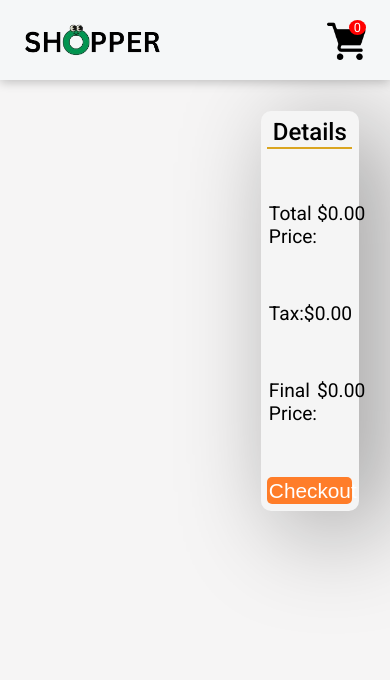
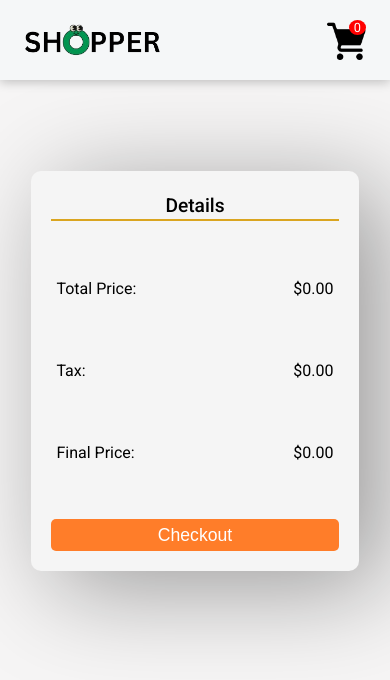
Before and after one commit to ajais-25/Shopper, a React (Vite) app: page /cart in a window 390 px wide. Shown: the top 680 px of the page. Built offline with nearby package versions, Linux system fonts and the light colour scheme.

Commit message:
make cart page responsive

```diff
--- a/src/components/CartCard/CartCard.jsx
+++ b/src/components/CartCard/CartCard.jsx
@@ -1,6 +1,7 @@
 import React from "react";
 import { addItem, removeItem } from "../../features/cart/cartItemSlice";
 import { useDispatch } from "react-redux";
+import { Link } from "react-router-dom";
 
 const CartCard = ({ item }) => {
   const dispatch = useDispatch();
@@ -16,11 +17,17 @@ const CartCard = ({ item }) => {
   return (
     <>
       <div className="cart-product-card">
-        <div className="cart-product-img">
+        <Link to={`../details/${item.id}`} className="cart-product-img">
           <img src={item.image} alt="product" />
-        </div>
+        </Link>
         <div className="cart-product-right">
-          <div className="cart-product-title">{item.title}</div>
+          <Link
+            to={`../details/${item.id}`}
+            style={{ textDecoration: "none", color: "inherit" }}
+            className="cart-product-title"
+          >
+            {item.title}
+          </Link>
           <div className="cart-product-bottom">
             <div className="cart-product-price">${item.price}</div>
             <div className="add-remove-btn">
--- a/src/pages/Cart/Cart.css
+++ b/src/pages/Cart/Cart.css
@@ -53,7 +53,7 @@
     justify-content: space-between;
     align-items: center;
     /* margin: 1%; */
-    height: 250px;
+    min-height: 250px;
     width: 100%;
     /* padding: 1%; */
     background-color: whitesmoke;
@@ -65,12 +65,13 @@
     display: flex;
     flex-direction: column;
     justify-content: space-between;
+    gap: 20px;
     align-items: center;
     height: 100%;
     width: calc(100% - 250px);
     /* background-color: lightblue; */
     margin: 1%;
-    padding: 2%;
+    padding: 4%;
 }
 
 .cart-product-title {
@@ -202,3 +203,121 @@
 .checkout-btn:active {
     background-color: #ff7f2984;
 }
+
+@media screen and (max-width: 1100px) {
+    .cart-container {
+        flex-direction: column;
+        align-items: center;
+    }
+
+    .cart-product-container {
+        width: 100%;
+    }
+
+    .cart-product-card {
+        flex-direction: column;
+        align-items: center;
+        width: 100%;
+    }
+
+    .cart-product-right {
+        width: 100%;
+    }
+
+    .final-amount-container {
+        padding: 4%;
+        width: 60%;
+        margin-top: 60px;
+    }
+}
+
+@media screen and (max-width: 800px) {
+    .cart-product-img {
+        width: 200px;
+        height: 200px;
+    }
+
+    .cart-product-card {
+        min-height: 200px;
+    }
+
+    .cart-product-title {
+        font-size: 1.2rem;
+    }
+
+    .cart-product-price {
+        font-size: 1rem;
+    }
+
+    .cart-product-quantity {
+        font-size: 1rem;
+    }
+
+    .add-remove-btn button {
+        font-size: 1.2rem;
+    }
+
+    .final-amount-container {
+        width: 80%;
+    }
+
+    .details-heading {
+        font-size: 1.2rem;
+    }
+
+    .total-price,
+    .tax-incl,
+    .final-price {
+        font-size: 1.2rem;
+    }
+
+    .checkout-btn {
+        font-size: 1.3rem;
+    }
+}
+
+@media screen and (max-width: 600px) {
+    .cart-product-img {
+        width: 200px;
+        height: 200px;
+    }
+
+    .cart-product-card {
+        min-height: 200px;
+    }
+
+    .cart-product-title {
+        font-size: 1.2rem;
+    }
+
+    .cart-product-price {
+        font-size: 1rem;
+    }
+
+    .cart-product-quantity {
+        font-size: 1rem;
+    }
+
+    .add-remove-btn button {
+        font-size: 1.2rem;
+    }
+
+    .final-amount-container {
+        padding: 6%;
+        width: 100%;
+    }
+
+    .details-heading {
+        font-size: 1.2rem;
+    }
+
+    .total-price,
+    .tax-incl,
+    .final-price {
+        font-size: 1rem;
+    }
+
+    .checkout-btn {
+        font-size: 1.1rem;
+    }
+}
--- a/src/pages/Details/Details.css
+++ b/src/pages/Details/Details.css
@@ -134,7 +134,7 @@
     .details-add-to-cart-btn {
         text-align: center;
         width: 100%;
-        font-size: 0.8rem;
+        font-size: 1rem;
     }
 }
 
@@ -149,6 +149,6 @@
 
     .details-price,
     .details-add-to-cart-btn {
-        font-size: 0.7rem;
+        font-size: 0.9rem;
     }
 }
```
